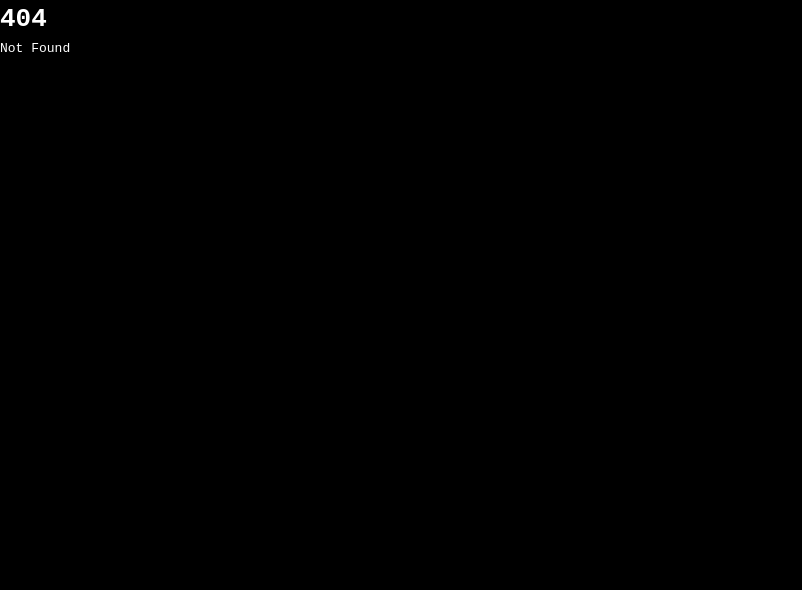
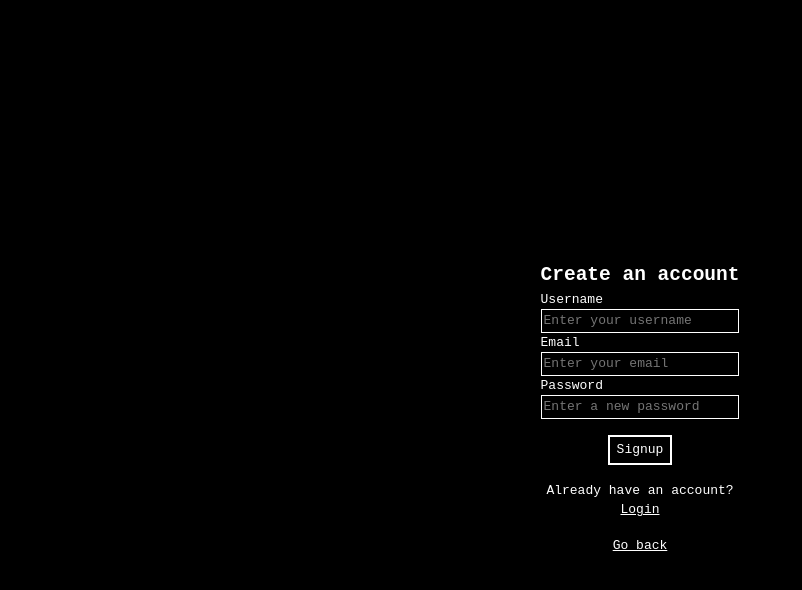
Before and after one commit to PROMCz11/Canvas-Scribble-App, a SvelteKit app: page /signup in a window 1280 px wide. Before the commit this address had no page. Shown: the top 590 px of the page, without its empty margins (0-802 px from the left). Built offline with nearby package versions, Linux system fonts and the light colour scheme.

Commit message:
creating login and signup pages

```diff
--- a/src/global.css
+++ b/src/global.css
@@ -121,3 +121,9 @@ input[type="range"]::-moz-range-thumb {
     height: 2rem;
     width: 1rem;
 }
+
+input[type="text"] {
+    background-color: black;
+    border: 1px solid white;
+    color: white;
+}
--- a/src/lib/components/ControlPanel.svelte
+++ b/src/lib/components/ControlPanel.svelte
@@ -36,6 +36,7 @@
     </div>
     <input type="range" min="2" max="40" step="2" bind:value={$strokeWidth}>
     <p>Stroke width: {$strokeWidth}</p>
+    <a href="/">Go back to<br>main menu</a>
     <div class="to-be-deleted">
         <p>Under Construction</p>
         <a href="https://vision-project-showcase.pages.dev/" target="_blank">Visit our website<br> for more projects</a>
--- a/src/routes/+page.svelte
+++ b/src/routes/+page.svelte
@@ -5,8 +5,8 @@
         <div>
             <a href="/"><button>Create Room</button></a>
             <a href="/"><button>Join Room</button></a>
-            <a href="/"><button>Signup</button></a>
-            <a href="/"><button>Login</button></a>
+            <a href="signup"><button>Signup</button></a>
+            <a href="/login"><button>Login</button></a>
             <a href="room"><button>Canvas Sandbox</button></a>
         </div>
     </div>
--- /dev/null
+++ b/src/routes/login/+page.svelte
@@ -0,0 +1,44 @@
+<script>
+
+</script>
+
+<main>
+    <div class="login-info">
+        <h2>Login to your account</h2>
+        <p>Username</p>
+        <input type="text" placeholder="Enter your username">
+        <p>Password</p>
+        <input type="text" placeholder="Enter your password">
+    </div>
+    <button>Login</button>
+    <div>
+        <p>Don't have an account?</p>
+        <a href="signup">Login</a>
+    </div>
+    <a href="/">Go back</a>
+</main>
+
+<style>
+    main {
+        min-height: 100vh;
+        min-height: 100svh;
+
+        display: flex;
+        flex-direction: column;
+        justify-content: center;
+        align-items: center;
+        gap: 1rem;
+    }
+
+    .login-info {
+        margin-top: 1rem;
+    }
+
+    main > div:not(.login-info) {
+        text-align: center;
+    }
+
+    input[type="text"] {
+        width: 100%;
+    }
+</style>
--- a/src/routes/room/+page.svelte
+++ b/src/routes/room/+page.svelte
@@ -12,13 +12,10 @@
     let canvas;
     let ctx;
 
-    // $: console.log($tree);
-    // $: console.log($redoHistory);
-
     onMount(() => {
         ctx = canvas.getContext('2d');
         handleCanvasSizing();
-    })
+    });
 
     const getTouchPos = (canvas, touchEvent) => {
         const rect = canvas.getBoundingClientRect();
--- /dev/null
+++ b/src/routes/signup/+page.svelte
@@ -0,0 +1,46 @@
+<script>
+
+</script>
+
+<main>
+    <div class="signup-info">
+        <h2>Create an account</h2>
+        <p>Username</p>
+        <input type="text" placeholder="Enter your username">
+        <p>Email</p>
+        <input type="text" placeholder="Enter your email">
+        <p>Password</p>
+        <input type="text" placeholder="Enter a new password">
+    </div>
+    <button>Signup</button>
+    <div>
+        <p>Already have an account?</p>
+        <a href="login">Login</a>
+    </div>
+    <a href="/">Go back</a>
+</main>
+
+<style>
+    main {
+        min-height: 100vh;
+        min-height: 100svh;
+
+        display: flex;
+        flex-direction: column;
+        justify-content: center;
+        align-items: center;
+        gap: 1rem;
+    }
+
+    .signup-info {
+        margin-top: 1rem;
+    }
+
+    main > div:not(.signup-info) {
+        text-align: center;
+    }
+
+    input[type="text"] {
+        width: 100%;
+    }
+</style>
```
